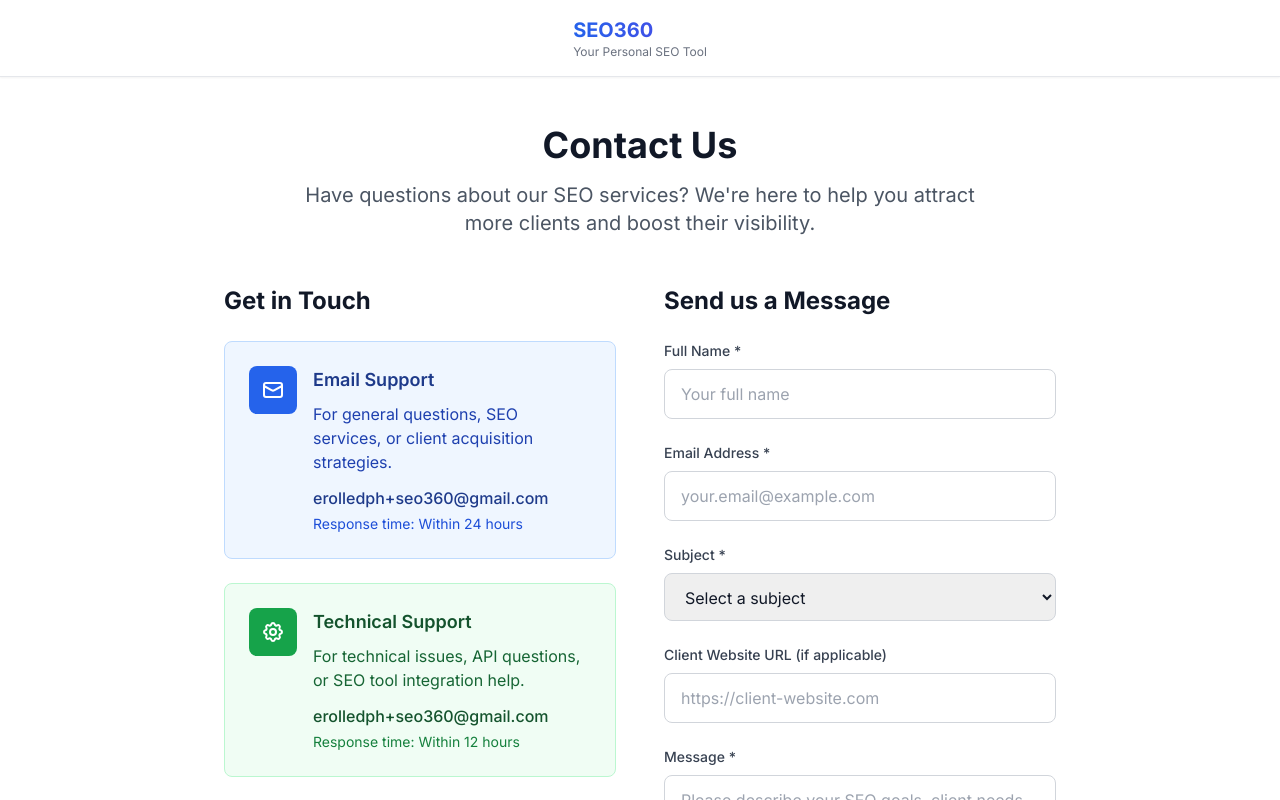
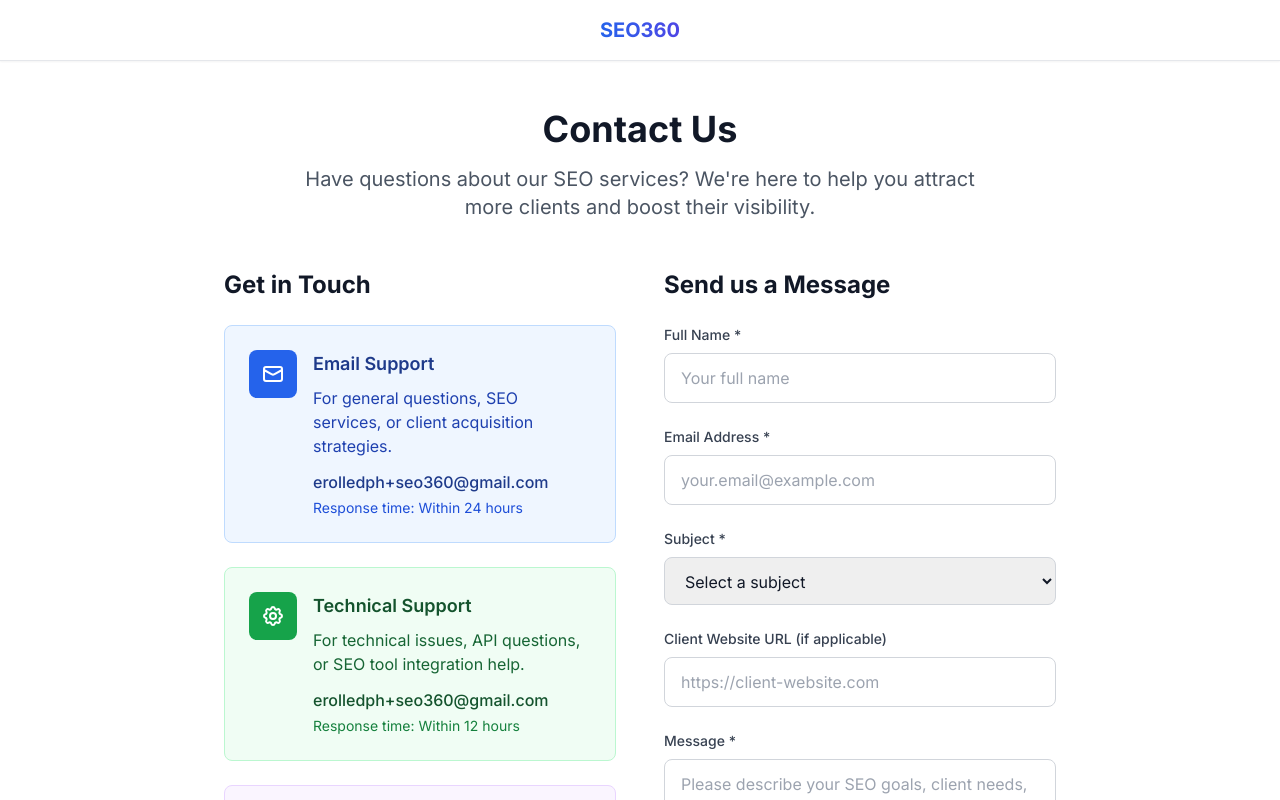
Before and after one commit to ErolledDev/seo360-firebase, a Next.js app: page /contact in a window 1280 px wide. Shown: the top 800 px of the page. Built offline with nearby package versions, Linux system fonts and the light colour scheme.

Commit message:
Update SimpleHeader.tsx

```diff
--- a/components/SimpleHeader.tsx
+++ b/components/SimpleHeader.tsx
@@ -12,7 +12,6 @@ export default function SimpleHeader() {
               <h1 className="text-xl font-bold bg-gradient-to-r from-blue-600 to-indigo-600 bg-clip-text text-transparent">
                 SEO360
               </h1>
-              <p className="text-xs text-gray-500">Your Personal SEO Tool</p>
             </div>
           </Link>
         </div>
```
